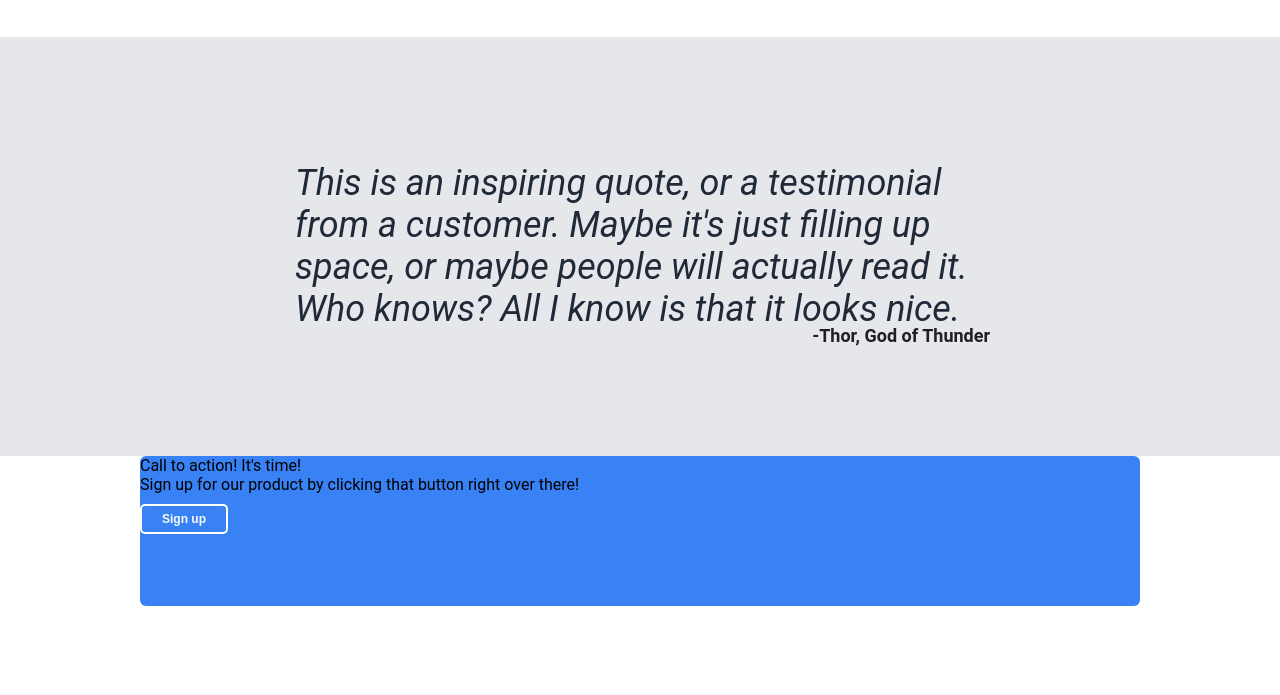
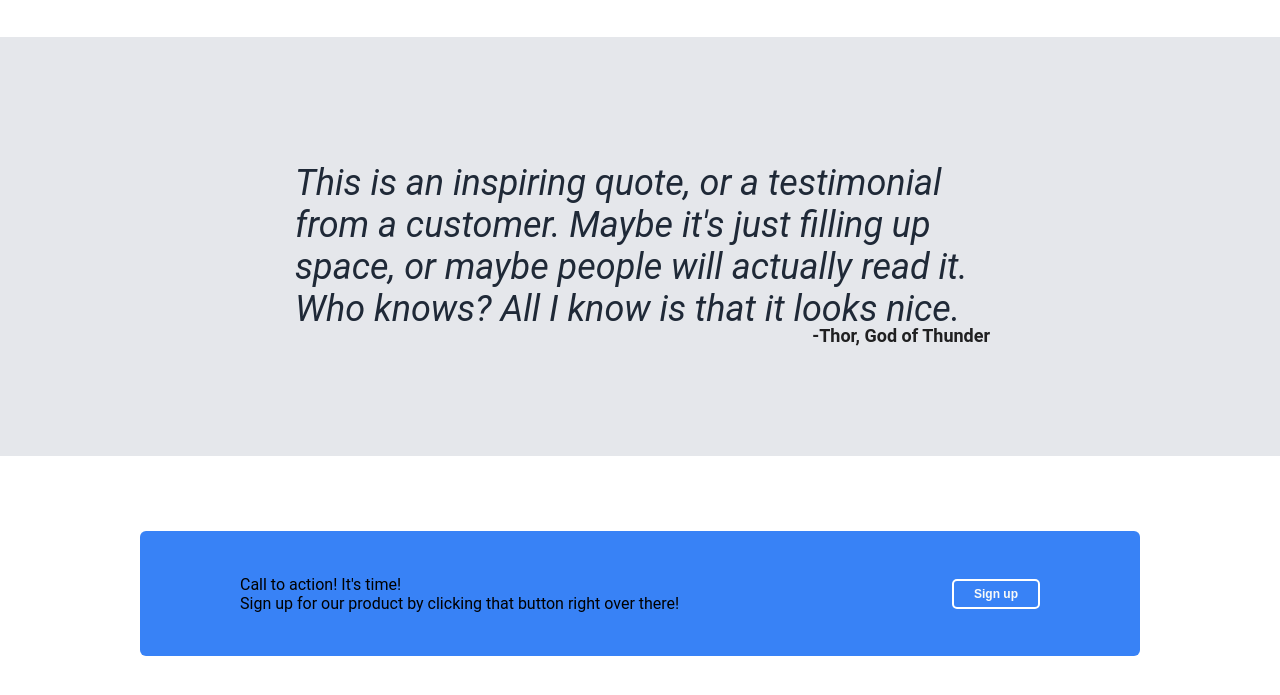
Before and after one commit to TheCyanNerd/odin-landing-page, a plain HTML site: page index.html in a window 1280 px wide. Shown: the part 834-1529 px from the top of the page. Before the commit the page ends 1440 px from the top, so only its background shows below. Drawn offline with Linux system fonts and the light colour scheme.

Commit message:
Resized action dialog, adjusted content layout

```diff
--- a/style.css
+++ b/style.css
@@ -166,13 +166,22 @@ body {
     display: flex;
     justify-content: center;
     align-items: center;
+
+    padding: 75px;
 }
 
 .action-box {
     background-color: #3882F6;
+    border-radius: 6px;
+
+    box-sizing: border-box;
     width: 1000px;
-    height: 150px;
-    border-radius: 6px;
+    height: 125px;
+    padding: 10px 100px 10px;
+
+    display: flex;
+    justify-content: space-between;
+    align-items: center;
 }
 
 #action-signup {
```
